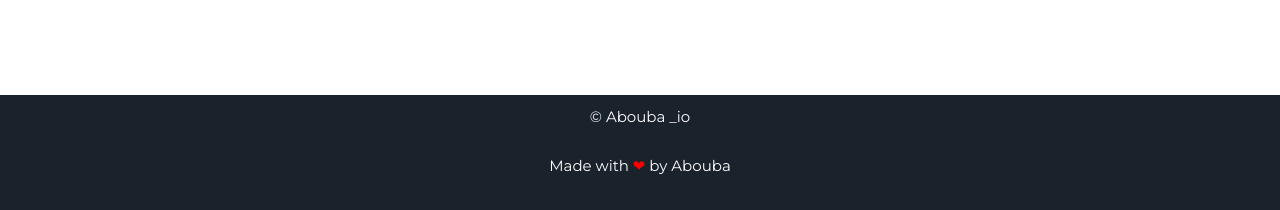
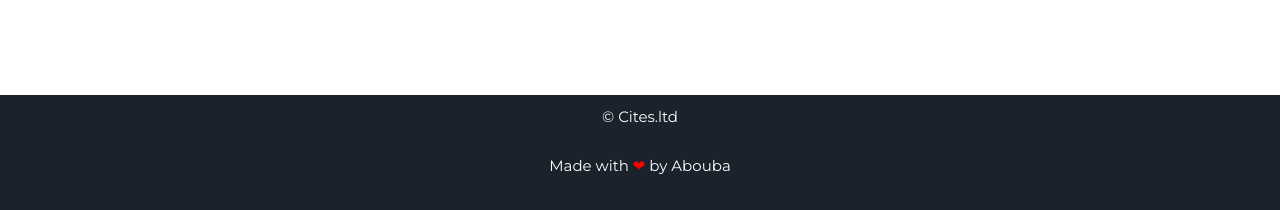
Before and after one commit to boubex/portfolio, a Jekyll site: the page built from index.html, in a window 1280 px wide. Shown: the part 1738-1948 px from the top of the page. Built offline with Jekyll 4.4.1, drawn with Linux system fonts in a browser that asks for light colours.

Commit message:
social update

```diff
--- a/_includes/footer.html
+++ b/_includes/footer.html
@@ -1,5 +1,5 @@
 <footer class="footer">
-    <p>&copy; {{site.username}}</p>
+    <p>&copy; Cites.ltd</p>
     <p>Made with <span class="love">❤</span> by <a href="#">Abouba</a></p>
 </footer>
 <script src="//cdn.jsdelivr.net/particles.js/2.0.0/particles.min.js"></script>
```
